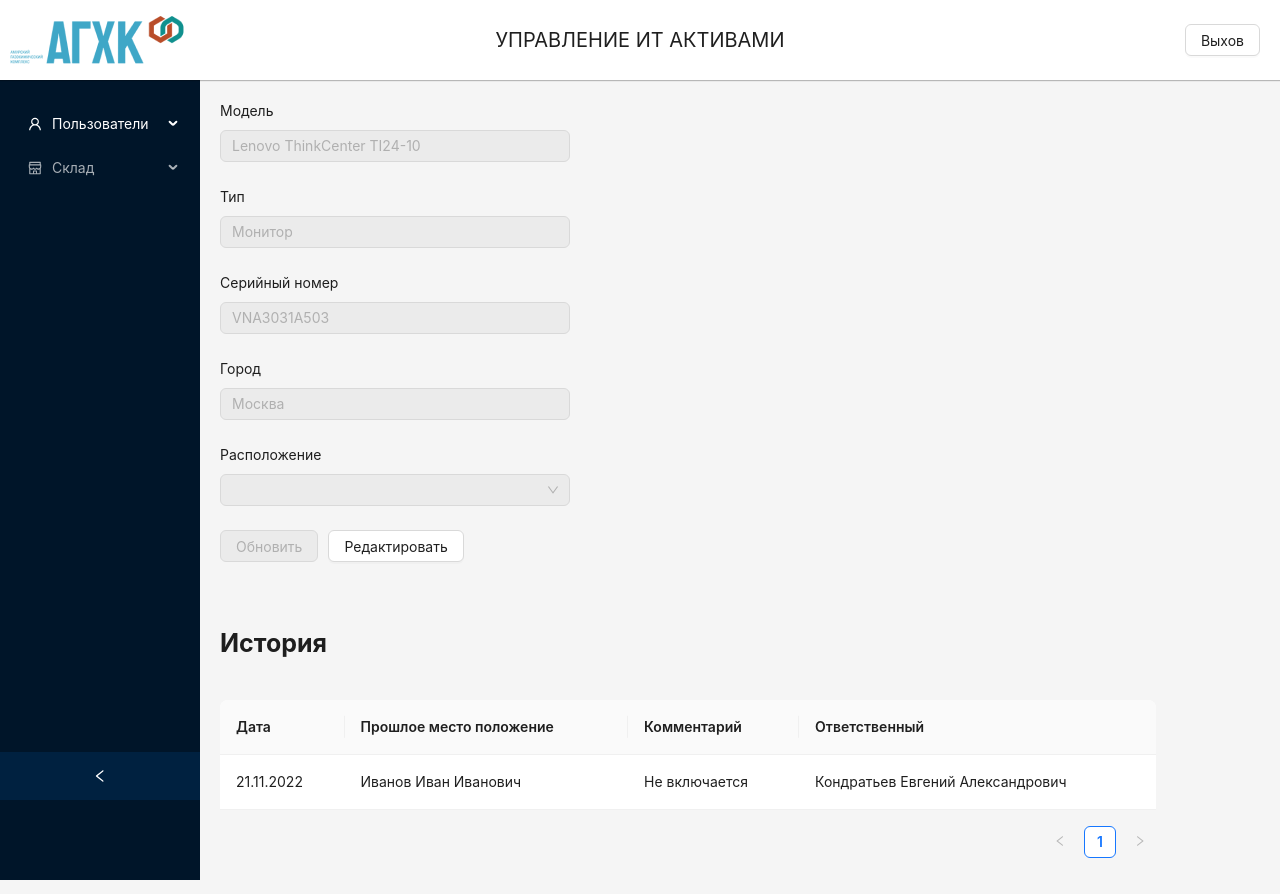
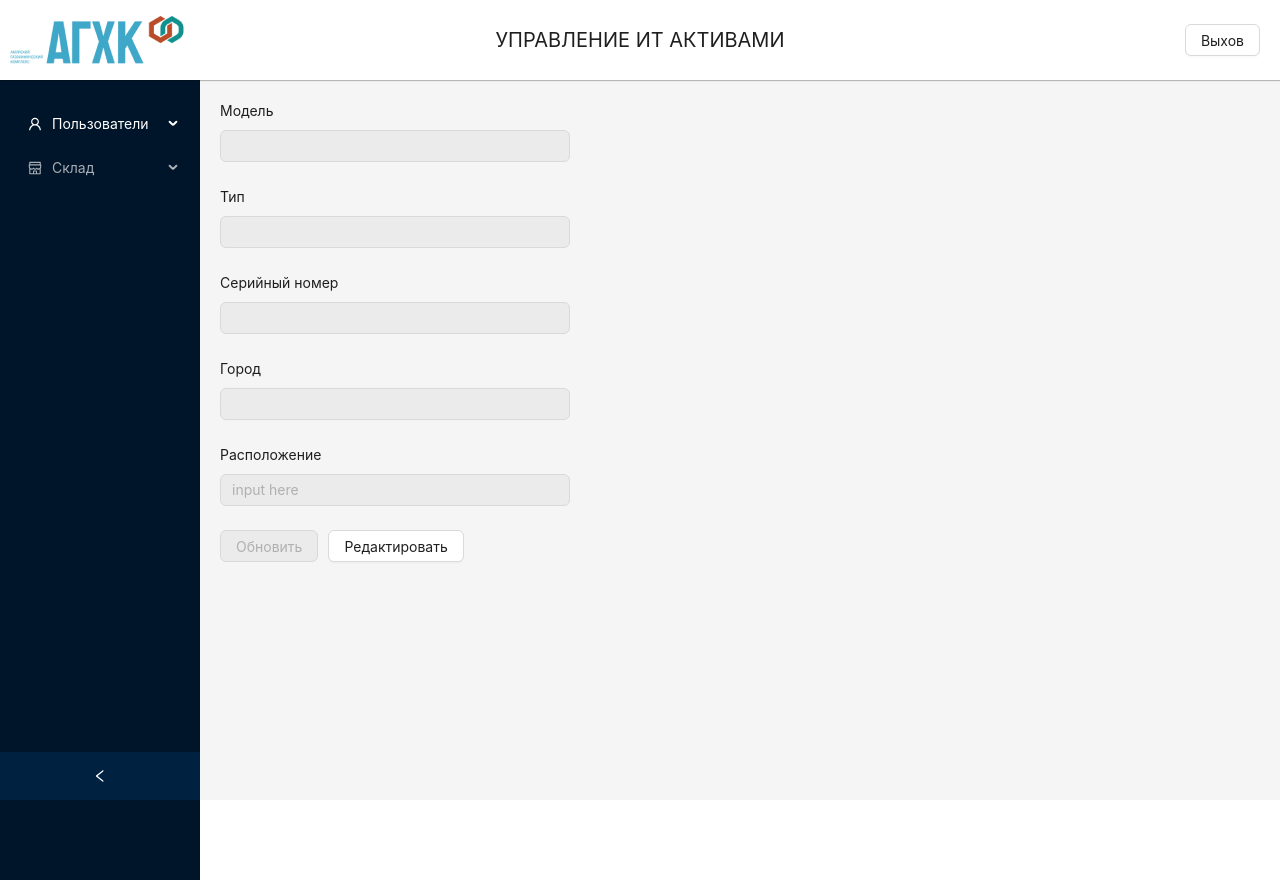
Before and after one commit to evkondr/agcc, a React (Create React App) app: page /assets/1 in a window 1280 px wide. Both pictures are taken after a click on the button "Демо". After the commit the page ends 800 px from the top, so only its background shows below. Built offline with nearby package versions, Linux system fonts and the light colour scheme.

Commit message:
feat: add AssetForm

```diff
--- a/src/AppRouter.tsx
+++ b/src/AppRouter.tsx
@@ -2,12 +2,12 @@ import React from 'react';
 import { createBrowserRouter } from 'react-router-dom';
 import App from './App';
 import AssetsPage from './components/pages/AssetsPage';
-import NewAssetPage from './components/pages/NewAssetPage';
 import UsersPage from './components/pages/UsersPage';
 import AddUserPage from './components/pages/AddUserPage';
 import LoginPage from './components/pages/LoginPage';
 import SingleUserPage from './components/pages/SingleUserPage';
 import SingleAssetPage from './components/pages/SingleAssetPage';
+import AddAssetPage from './components/pages/AddAssetPage';
 
 const AppRouter = createBrowserRouter([
   {
@@ -24,7 +24,7 @@ const AppRouter = createBrowserRouter([
       },
       {
         path: 'assets/add',
-        element: <NewAssetPage />,
+        element: <AddAssetPage />,
       },
       {
         path: 'users/',
--- a/src/components/assets/AssetForm.tsx
+++ b/src/components/assets/AssetForm.tsx
@@ -1,3 +1,4 @@
+/* eslint-disable react/no-unused-prop-types */
 /* eslint-disable react/require-default-props */
 /* eslint-disable consistent-return */
 /* eslint-disable @typescript-eslint/no-unused-vars */
@@ -11,25 +12,71 @@ import {
   Select,
   Col,
   Row,
+  AutoComplete,
 } from 'antd';
 
 import { v4 as uuidv4 } from 'uuid';
 import HistoryTable from './HistoryTable';
-import { IAssetModel } from '../../db';
-import { addNewAsset } from '../../redux/features/assetSlice';
+import { IAssetModel, assetStatus } from '../../db';
+import { addNewAsset, updateCurrentAsset } from '../../redux/features/assetSlice';
 import { useAppDispatch } from '../../redux/hooks';
 
 const { Option } = Select;
-
-const AssetCard = ({ currentAsset }:{currentAsset?:IAssetModel}) => {
+interface IAssetFormProps {
+  currentAsset?:IAssetModel;
+  loggedUser: string | null;
+}
+const AssetCard = ({ currentAsset, loggedUser }: IAssetFormProps) => {
   const [disabled, setDisabled] = useState<boolean>(false);
   const dispatch = useAppDispatch();
+  const [form] = Form.useForm();
+  // AutoComplete configuration
+  const [options, setOptions] = useState<{ value: string; label: string }[]>([]);
+  const handleSearch = (value: string) => {
+    let res: { value: string; label: string }[] = [];
+    if (!value || value.indexOf('@') >= 0) {
+      res = [];
+    } else {
+      res = ['gmail.com', '163.com', 'qq.com'].map((domain) => ({
+        value,
+        label: `${value}@${domain}`,
+      }));
+    }
+    setOptions(res);
+  };
   const onFinish = (values:IAssetModel) => {
     if (currentAsset) {
-      // If user provided, then it may be updated
+      // If asset provided, then it may be updated
+      let prevOwner:string;
+      if (currentAsset.history.length > 0) {
+        prevOwner = values.owner?.fullName as string;
+      } else {
+        prevOwner = 'склад';
+      }
+      const assetUpdates:IAssetModel = {
+        ...values,
+        history: [...currentAsset.history, {
+          prevOwner, date: new Date().toLocaleDateString(), comments: 'asdasdsd', lastModified: loggedUser as string,
+        }],
+      };
+      dispatch(updateCurrentAsset({ assetID: currentAsset.id as string, asset: assetUpdates }));
+      setDisabled(true);
     } else {
       // Else it may be created
-      dispatch(addNewAsset({ ...values, id: uuidv4(), history: [] }));
+      form.resetFields();
+      const newAsset:IAssetModel = {
+        ...values,
+        id: uuidv4(),
+        status: assetStatus.notAssigned,
+        history: [{
+          id: uuidv4(),
+          prevOwner: '',
+          comments: 'Создал',
+          date: new Date().toLocaleString(),
+          lastModified: loggedUser as string,
+        }],
+      };
+      dispatch(addNewAsset(newAsset));
     }
   };
   useEffect(() => {
@@ -37,9 +84,9 @@ const AssetCard = ({ currentAsset }:{currentAsset?:IAssetModel}) => {
       setDisabled(true);
     }
   }, [currentAsset]);
-  if (!currentAsset) {
-    return <div>Загрузка...</div>;
-  }
+  // if (!currentAsset) {
+  //   return <div>Загрузка...</div>;
+  // }
   return (
     <>
       <Form
@@ -47,6 +94,7 @@ const AssetCard = ({ currentAsset }:{currentAsset?:IAssetModel}) => {
         style={{ maxWidth: '350px' }}
         initialValues={currentAsset || {}}
         disabled={disabled}
+        onFinish={onFinish}
       >
         <Form.Item label="Модель" name="model">
           <Input />
@@ -61,11 +109,11 @@ const AssetCard = ({ currentAsset }:{currentAsset?:IAssetModel}) => {
           <Input />
         </Form.Item>
         <Form.Item label="Расположение" name="owner">
-          <Select>
-            <Option value="red">Иванов</Option>
-            <Option value="green">Петров</Option>
-            <Option value="blue">Сидоров</Option>
-          </Select>
+          <AutoComplete
+            onSearch={handleSearch}
+            placeholder="input here"
+            options={options}
+          />
         </Form.Item>
         <Form.Item>
           <Button htmlType="submit" style={{ marginRight: '10px' }}>{currentAsset ? 'Обновить' : 'Создать'}</Button>
@@ -80,7 +128,7 @@ const AssetCard = ({ currentAsset }:{currentAsset?:IAssetModel}) => {
           )}
         </Form.Item>
       </Form>
-      <Row>
+      {/* <Row>
         {currentAsset.history && currentAsset.history.length > 0
           && (
           <div style={{ width: '90%' }}>
@@ -88,7 +136,7 @@ const AssetCard = ({ currentAsset }:{currentAsset?:IAssetModel}) => {
             <HistoryTable history={currentAsset.history} />
           </div>
           )}
-      </Row>
+      </Row> */}
     </>
   );
 };
--- /dev/null
+++ b/src/components/pages/AddAssetPage.tsx
@@ -0,0 +1,11 @@
+import React from 'react';
+import { useAppSelector } from '../../redux/hooks';
+import AssetForm from '../assets/AssetForm';
+
+const AddAssetPage = () => {
+  const { loggedUser } = useAppSelector((state) => state.auth);
+  return (
+    <AssetForm loggedUser={loggedUser} />
+  );
+};
+export default AddAssetPage;
--- a/src/components/pages/AssetsPage.tsx
+++ b/src/components/pages/AssetsPage.tsx
@@ -4,7 +4,7 @@ import { RootState } from '../../redux/store';
 import AssetsTable from '../assets/AssetsTable';
 
 const AssetsPage = () => {
-  const { assets } = useSelector((state: RootState) => state.asset);
+  const { assets } = useSelector((state: RootState) => state.assets);
   return (
     <AssetsTable assets={assets} />
   );
--- a/src/components/pages/SingleAssetPage.tsx
+++ b/src/components/pages/SingleAssetPage.tsx
@@ -7,7 +7,8 @@ import AssetFrom from '../assets/AssetForm';
 
 const SingleAssetPage = () => {
   const { id } = useParams();
-  const { currentAsset } = useAppSelector((state) => state.asset);
+  const { currentAsset } = useAppSelector((state) => state.assets);
+  const { loggedUser } = useAppSelector((state) => state.auth);
   const dispatch = useAppDispatch();
   useLayoutEffect(() => {
     if (id) {
@@ -18,7 +19,7 @@ const SingleAssetPage = () => {
     }
   }, [dispatch, id]);
   return (
-    <AssetFrom currentAsset={currentAsset} />
+    <AssetFrom currentAsset={currentAsset} loggedUser={loggedUser} />
   );
 };
 
--- a/src/db.ts
+++ b/src/db.ts
@@ -29,7 +29,7 @@ export interface IAssetModel{
   model:string,
   serialNumber:string,
   owner: IUser | null
-  history: IHistory[] | null
+  history: IHistory[],
   status:assetStatus,
   city:string
 }
@@ -67,16 +67,16 @@ export const assets: IAssetModel[] = [
     city: 'Москва',
   },
   {
-    id: '2', type: 'Ноутбук', model: 'Lenovo ThinkPad x280', serialNumber: 'VNA3031A506673', owner: null, history: null, status: assetStatus.notAssigned, city: 'Москва',
+    id: '2', type: 'Ноутбук', model: 'Lenovo ThinkPad x280', serialNumber: 'VNA3031A506673', owner: null, history: [], status: assetStatus.notAssigned, city: 'Москва',
   },
   {
-    id: '3', type: 'Ноутбук', model: 'Lenovo ThinkPad x280', serialNumber: 'VNA3031A5012323', owner: null, history: null, status: assetStatus.notAssigned, city: 'Москва',
+    id: '3', type: 'Ноутбук', model: 'Lenovo ThinkPad x280', serialNumber: 'VNA3031A5012323', owner: null, history: [], status: assetStatus.notAssigned, city: 'Москва',
   },
   {
-    id: '4', type: 'Ноутбук', model: 'Lenovo ThinkPad x280', serialNumber: 'VNA3031A22334', owner: null, history: null, status: assetStatus.notAssigned, city: 'Москва',
+    id: '4', type: 'Ноутбук', model: 'Lenovo ThinkPad x280', serialNumber: 'VNA3031A22334', owner: null, history: [], status: assetStatus.notAssigned, city: 'Москва',
   },
   {
-    id: '5', type: 'Ноутбук', model: 'Lenovo ThinkPad x280', serialNumber: 'VNA30311231', owner: null, history: null, status: assetStatus.notAssigned, city: 'Москва',
+    id: '5', type: 'Ноутбук', model: 'Lenovo ThinkPad x280', serialNumber: 'VNA30311231', owner: null, history: [], status: assetStatus.notAssigned, city: 'Москва',
   },
 ];
 export const cities: ICity[] = [
--- a/src/redux/features/assetSlice.ts
+++ b/src/redux/features/assetSlice.ts
@@ -18,6 +18,9 @@ export const assetsSlice = createSlice({
   name: 'assets',
   initialState,
   reducers: {
+    getAllAssets: (state) => {
+      state.assets = state.assets.map((item) => item);
+    },
     getCurrentAsset: (state, action: PayloadAction<string>):any => {
       state.currentAsset = state.assets.find((el) => el.id === action.payload);
     },
@@ -27,9 +30,20 @@ export const assetsSlice = createSlice({
     addNewAsset: (state, aciton: PayloadAction<IAssetModel>) => {
       state.assets.push(aciton.payload);
     },
+    updateCurrentAsset: (state, action: PayloadAction<{assetID:string, asset:IAssetModel}>) => {
+      const { assetID, asset } = action.payload;
+      state.assets = state.assets.map((item) => {
+        if (item.id === assetID) {
+          return { ...asset, id: item.id };
+        }
+        return item;
+      });
+    },
   },
 });
 
-export const { getCurrentAsset, resetCurrentAsset, addNewAsset } = assetsSlice.actions;
+export const {
+  getCurrentAsset, resetCurrentAsset, addNewAsset, updateCurrentAsset, getAllAssets,
+} = assetsSlice.actions;
 
 export default assetsSlice.reducer;
--- a/src/redux/features/authSlice.ts
+++ b/src/redux/features/authSlice.ts
@@ -21,11 +21,12 @@ export const authSlice = createSlice({
     getDemoToken: (state) => {
       const token = localStorage.getItem('demoToken');
       state.demoToken = token;
+      state.loggedUser = 'Демо пользователь';
     },
     setDemoToken: (state) => {
       localStorage.setItem('demoToken', demoToken);
       state.demoToken = demoToken;
-      state.loggedUser = 'Demo user';
+      state.loggedUser = 'Демо пользователь';
     },
     removeDemoToken: (state) => {
       localStorage.removeItem('demoToken');
--- a/src/redux/store.ts
+++ b/src/redux/store.ts
@@ -7,7 +7,7 @@ import citiesReducer from './features/citySlice';
 export const store = configureStore({
   reducer: {
     users: userReducer,
-    asset: assetReducer,
+    assets: assetReducer,
     auth: authReducer,
     cities: citiesReducer,
   },
```
